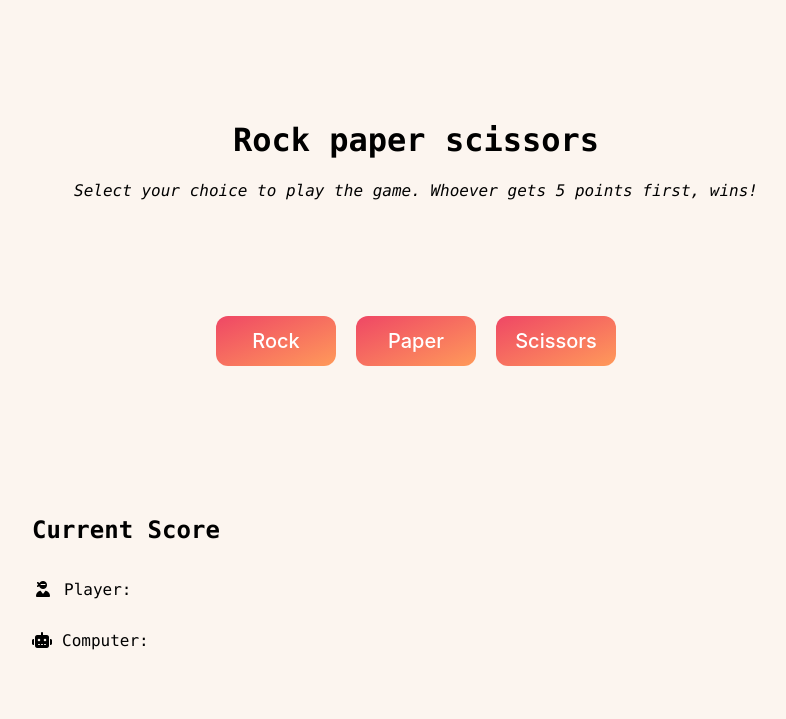
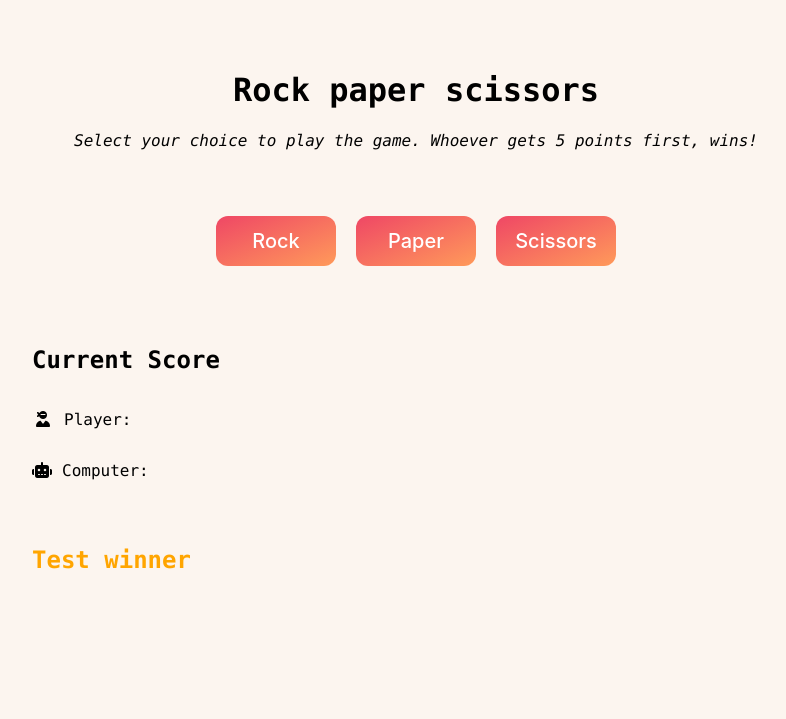
Before and after one commit to damianposlowski/odin-rock-paper-scissors, a plain HTML site: page index.html in a window 1280 px wide. Shown: the whole page, without its empty margins (224-1010 px from the left). Drawn offline with Linux system fonts and the light colour scheme.

Commit message:
Add CSS styling

```diff
--- a/index.html
+++ b/index.html
@@ -29,7 +29,7 @@
                 <i class="fa-solid fa-robot"></i>
                 <p id="computer-score">Computer:</p>
             </div>
-            <p id="winner"></p>
+            <p id="winner">Test winner</p>
         </div>
     </body>
 </html>
--- a/style.css
+++ b/style.css
@@ -11,7 +11,7 @@ body {
 /* Header section */
 
 div.header {
-    padding: 100px 0;
+    padding: 50px 0;
     text-align: center;
 }
 
@@ -57,7 +57,7 @@ button:not([disabled]):hover {
 /* Results section */
 
 div.results {
-    margin: 150px 20%;
+    margin: 80px 20%;
 }
 
 div.score {
```
